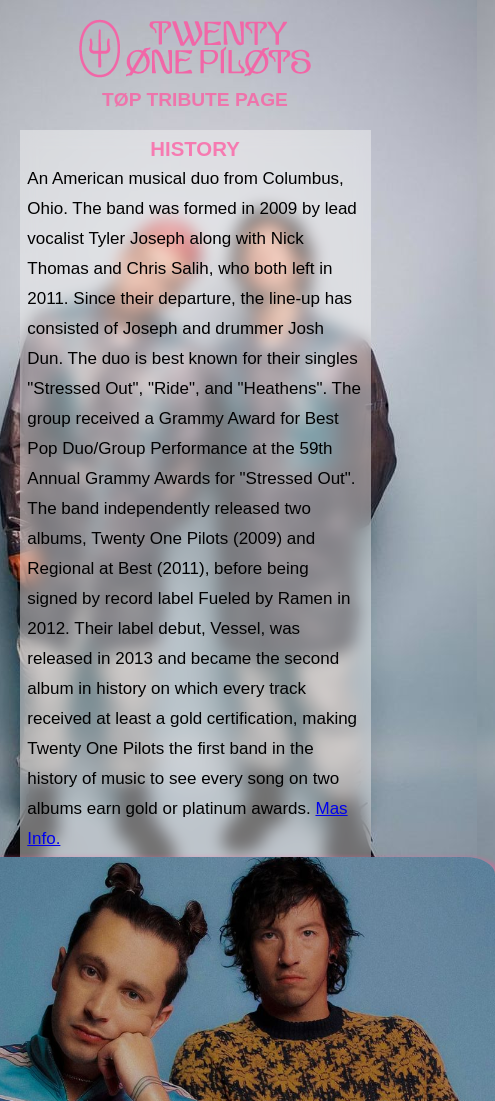
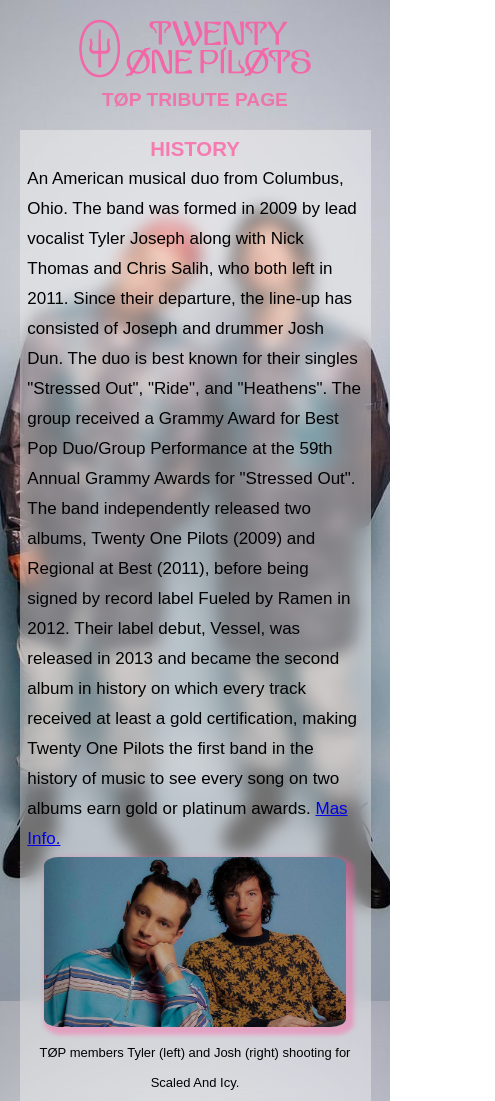
Before and after one commit to eugenia-villegas/toptributepage, a plain HTML site: page index.html in a window 390 px wide. Shown: the top 1101 px of the page, 495 px wide, since content can reach past the window. Drawn offline with Linux system fonts and the light colour scheme.

Commit message:
Responsive image

```diff
--- a/styles.css
+++ b/styles.css
@@ -60,8 +60,8 @@
 }
 
 #image {
-    height: 350px;
-    width: 600px;
+    max-width: 90%;
+    height: auto;
     border-radius: 5%;
     box-shadow: 4px 4px 4px 4px #ff569f65;
 }
```
